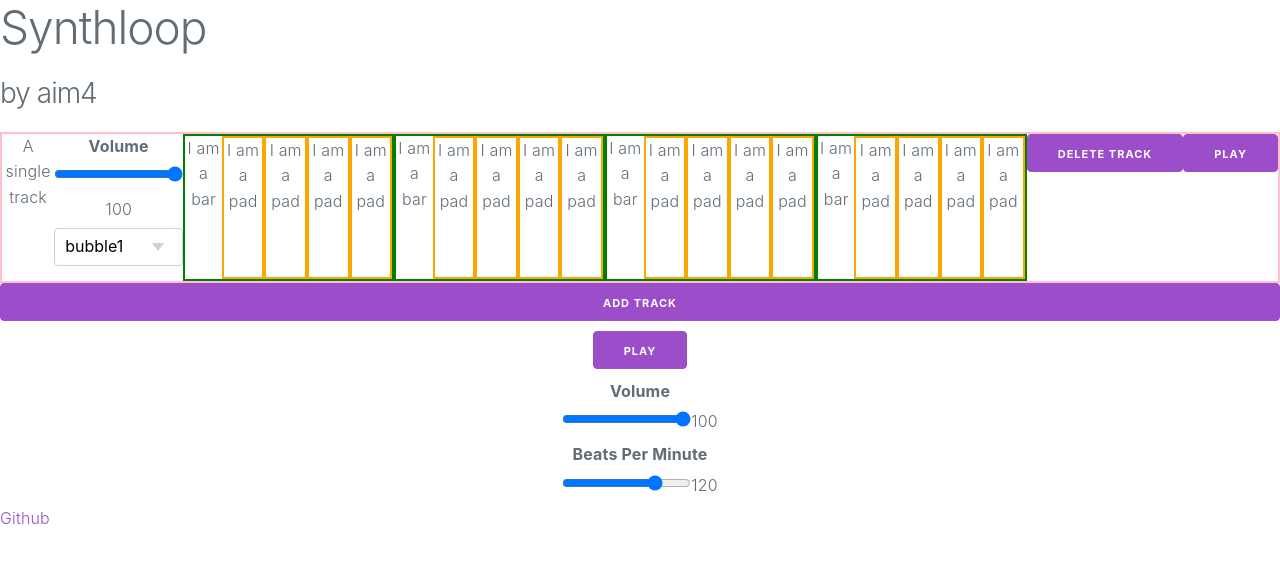
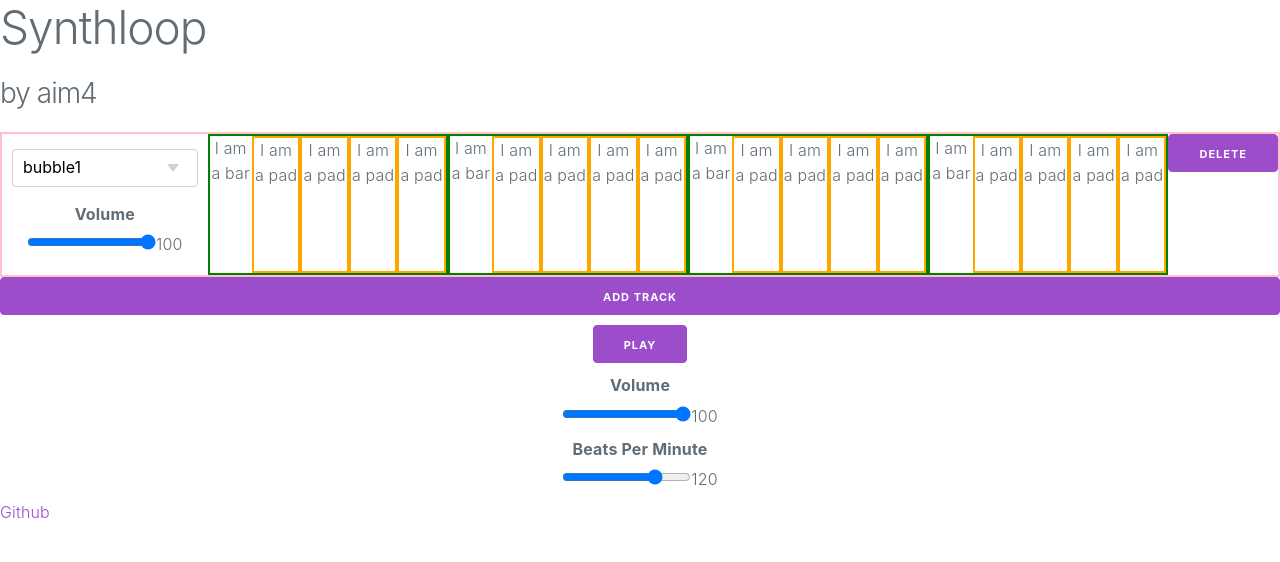
Before and after one commit to aim4/synthloop, a React (Create React App) app: page / in a window 1280 px wide. Shown: the top 562 px of the page. Built offline with nearby package versions, Linux system fonts and the light colour scheme.

Commit message:
Track: remove Play button, reorient volume slider

```diff
--- a/src/components/Track.js
+++ b/src/components/Track.js
@@ -90,7 +90,6 @@ class Track extends Component {
 
         return (
             <div className={'Track'}>
-                A single track
                 <TrackControls
                     volume={this.state.volume}
                     onVolumeChange={this.onVolumeChange}
@@ -98,9 +97,8 @@ class Track extends Component {
                 </TrackControls>
                 {bars}
                 <button onClick={() => this.props.deleteTrack(this.props.track.id)}>
-                    Delete track
+                    Delete
                 </button>
-                <button onClick={this.play}>Play</button>
             </div>
         );
     }
--- a/src/components/TrackControls.js
+++ b/src/components/TrackControls.js
@@ -18,11 +18,6 @@ class TrackControls extends Component {
     render() {
         return (
             <div className="TrackControls">
-                <div className="slide-container">
-                    <label htmlFor="volume">Volume</label>
-                    <input type="range" min="0" max="100" orient="vertical" value={this.props.volume} step="1" className="slider" name="volume" onChange={this.props.onVolumeChange}></input>
-                    <output name="volume-output" htmlFor="volume">{this.props.volume}</output>
-                </div>
                 <label htmlFor="instrument-selection"></label>
                 <select id="instrucment-selection" onChange={this.props.onInstrumentChange}>
                     {
@@ -31,6 +26,11 @@ class TrackControls extends Component {
                         ))
                     }
                 </select>
+                <div className="slide-container">
+                    <label htmlFor="volume">Volume</label>
+                    <input type="range" min="0" max="100" value={this.props.volume} step="1" className="slider" name="volume" onChange={this.props.onVolumeChange}></input>
+                    <output name="volume-output" htmlFor="volume">{this.props.volume}</output>
+                </div>
             </div>
         );
     }
--- a/src/css/TrackControls.css
+++ b/src/css/TrackControls.css
@@ -1,4 +1,6 @@
 .TrackControls {
     display: flex;
     flex-direction: column;
+    width: 32rem;
+    margin: 1rem;
 }
```
